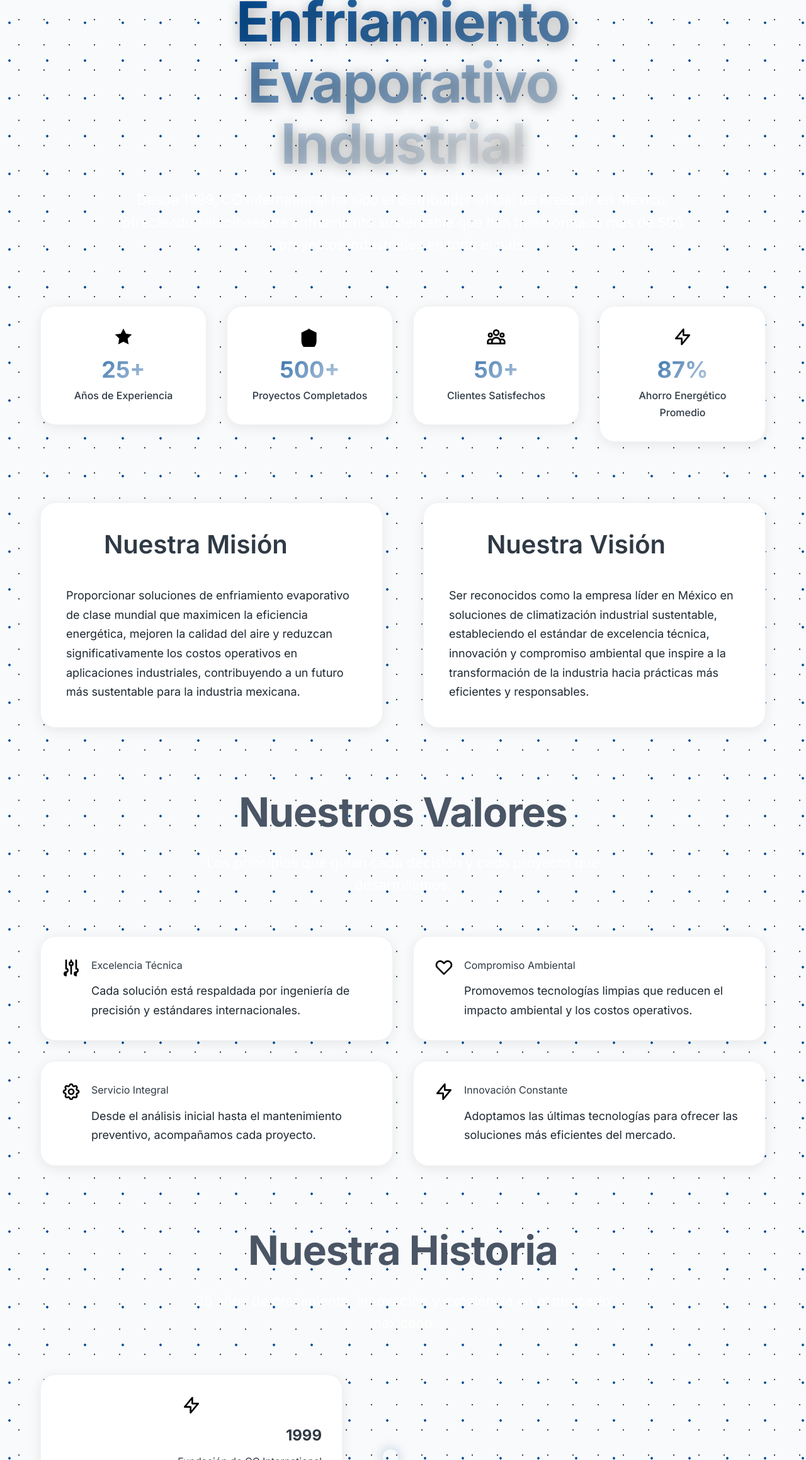
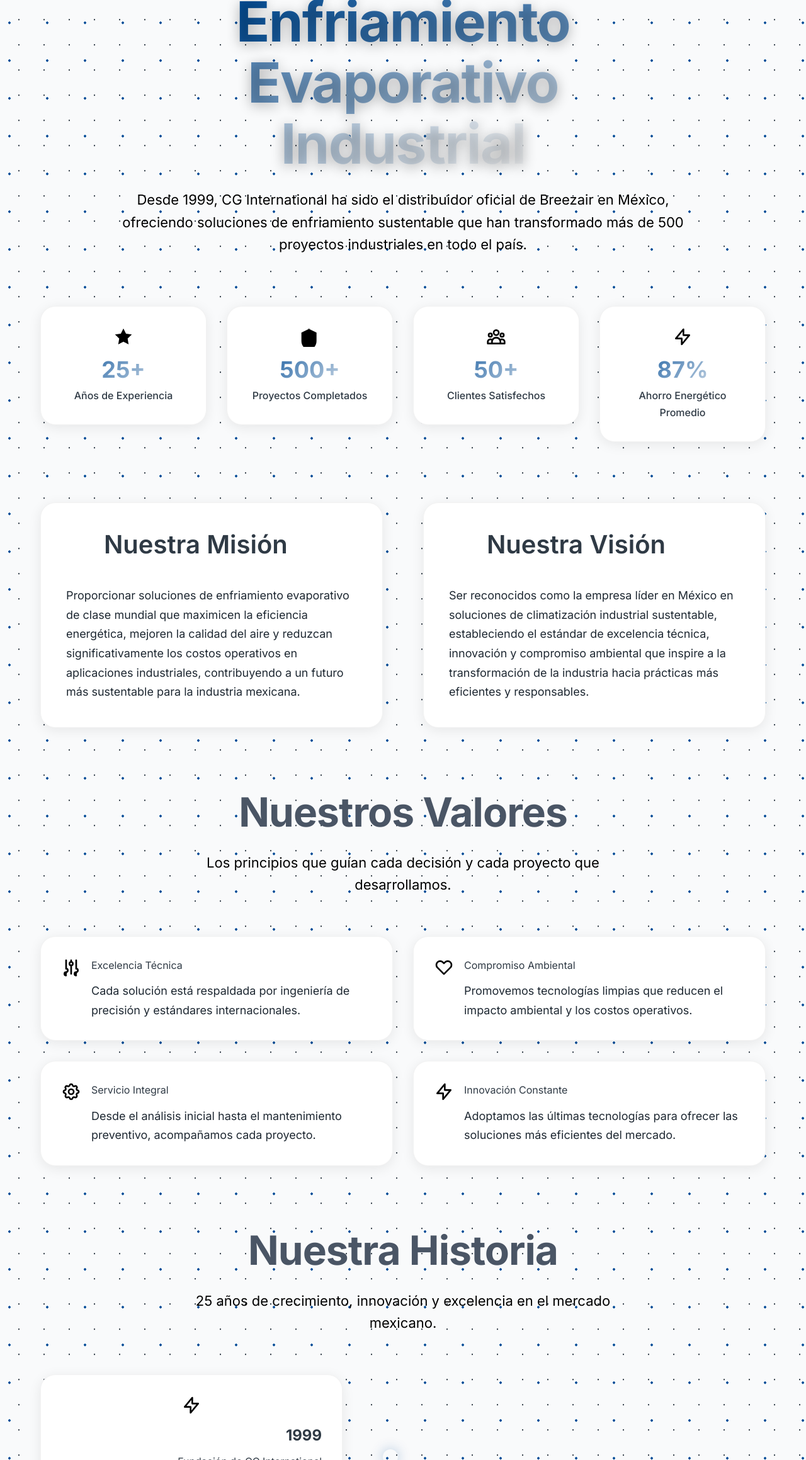
Before and after one commit to juanhrnandez/breezair-indus, a Next.js app: page /nosotros in a window 1280 px wide. Shown: the part 1142-3461 px from the top of the page at 63% size. Built offline with nearby package versions, Linux system fonts and the light colour scheme.

Commit message:
error solucionado

```diff
--- a/app/blog/[slug]/page.js
+++ b/app/blog/[slug]/page.js
@@ -1,4 +1,4 @@
-import { getPostBySlug } from '../../../../lib/posts'
+import { getPostBySlug } from '../../../lib/posts'
 
 export default function Post({ params }){
   const post = getPostBySlug(params.slug)
--- a/components/AboutSection.js
+++ b/components/AboutSection.js
@@ -153,7 +153,7 @@ export default function AboutSection() {
             <span className="text-gradient-premium"> Enfriamiento Evaporativo Industrial</span>
           </h2>
 
-          <p className="text-premium-large text-center max-w-4xl mx-auto">
+          <p className="text-premium-products text-center max-w-4xl mx-auto">
             Desde 1999, CG International ha sido el distribuidor oficial de Breezair en México,
             ofreciendo soluciones de enfriamiento sustentable que han transformado más de 500
             proyectos industriales en todo el país.
@@ -241,7 +241,7 @@ export default function AboutSection() {
         >
           <motion.div variants={itemVariants} className="text-center mb-16">
             <h3 className="heading-premium-2 text-steel-dark mb-6">Nuestros Valores</h3>
-            <p className="text-premium-large text-steel-light max-w-3xl mx-auto">
+            <p className="text-premium-products text-steel-light max-w-3xl mx-auto">
               Los principios que guían cada decisión y cada proyecto que desarrollamos.
             </p>
           </motion.div>
@@ -277,7 +277,7 @@ export default function AboutSection() {
         >
           <div className="text-center mb-16">
             <h3 className="heading-premium-2 text-steel-dark mb-6">Nuestra Historia</h3>
-            <p className="text-premium-large text-steel-light max-w-3xl mx-auto">
+            <p className="text-premium-products text-steel-light max-w-3xl mx-auto">
               25 años de crecimiento, innovación y excelencia en el mercado mexicano.
             </p>
           </div>
--- a/components/ContactSection.js
+++ b/components/ContactSection.js
@@ -193,7 +193,7 @@ export default function ContactSection() {
             <span className="text-gradient-premium"> Transformar tu Proyecto</span>
           </h2>
 
-          <p className="text-premium-large text-center max-w-4xl mx-auto">
+          <p className="text-premium-products text-center max-w-4xl mx-auto">
             Nuestro equipo de especialistas está listo para analizar tu proyecto y ofrecerte
             la solución de enfriamiento industrial más eficiente y sustentable.
           </p>
```
